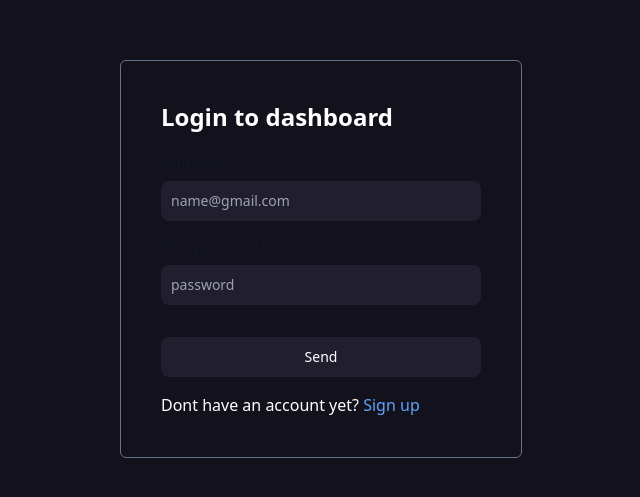
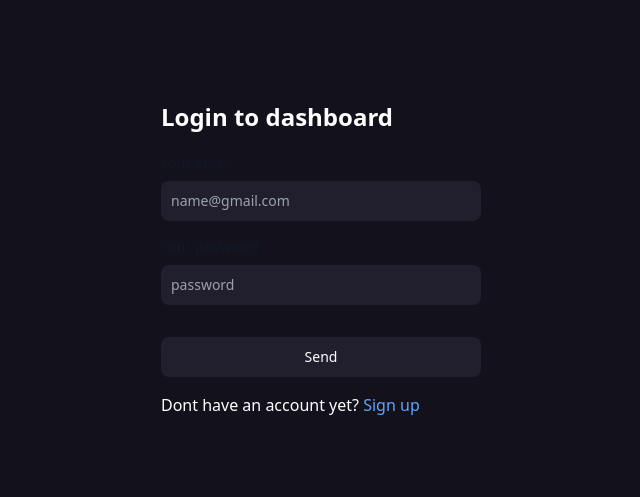
Before and after one commit to iarmolla/dashboard, a React (Create React App) app: page /login in a window 1280 px wide. Shown: the part 141-638 px from the top of the page, without its empty margins (319-959 px from the left). Built offline with nearby package versions, Linux system fonts and the light colour scheme.

Commit message:
changing styles to form

```diff
--- a/src/components/Login.jsx
+++ b/src/components/Login.jsx
@@ -53,7 +53,7 @@ function Login() {
                     handleSubmit,
                     isSubmitting,
                 }) => (
-                    <form className='flex flex-col p-5  sm:p-10 rounded-md border border-slate-500' onSubmit={handleSubmit}>
+                    <form className='flex flex-col p-5  sm:p-10' onSubmit={handleSubmit}>
                         <h1 className='text-white font-semibold text-2xl mb-5'>Login to dashboard</h1>
                         <div className=" sm:w-80">
                             <label htmlFor="email" className="block mb-2 text-sm font-medium text-gray-900 dark:text-white">Your email</label>
```
